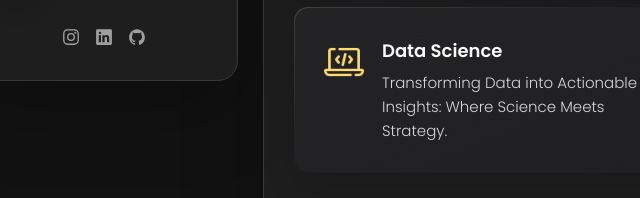
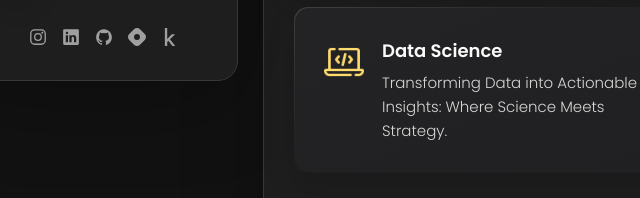
Before and after one commit to sandiindika/project-card-portfolio, a plain HTML site: page index.html in a window 1280 px wide. Shown: the part 572-770 px from the top of the page, 77-717 px from the left. Drawn offline with nearby package versions, Linux system fonts and the light colour scheme.

Commit message:
add social-links

```diff
--- a/index.html
+++ b/index.html
@@ -87,6 +87,16 @@
                     <li class="social-item">
                         <a href="https://github.com/sandiindika/" target="_blank" class="social-link">
                             <ion-icon name="logo-github"></ion-icon>
+                        </a>
+                    </li>
+                    <li class="social-item">
+                        <a href="https://hashnode.com/@suryaeceran" target="_blank" class="social-link">
+                            <ion-icon src="/assets/logo/hashnode.svg"></ion-icon>
+                        </a>
+                    </li>
+                    <li class="social-item">
+                        <a href="https://www.kaggle.com/ndisan" target="_blank" class="social-link">
+                            <ion-icon src="/assets/logo/kaggle.svg"></ion-icon>
                         </a>
                     </li>
                 </ul>
@@ -719,8 +729,8 @@
 
     <script src="./js/script.js"></script>
 
-    <script type="module" src="https://unpkg.com/ionicons@5.5.2/dist/ionicons/ionicons.esm.js"></script>
-    <script nomodule src="https://unpkg.com/ionicons@5.5.2/dist/ionicons/ionicons.js"></script>
+    <script type="module" src="https://unpkg.com/ionicons@7.1.0/dist/ionicons/ionicons.esm.js"></script>
+    <script nomodule src="https://unpkg.com/ionicons@7.1.0/dist/ionicons/ionicons.js"></script>
 </body>
 
 </html>
```
Also changed, not shown: assets/logo/hashnode.svg (added), assets/logo/kaggle.svg (added).
